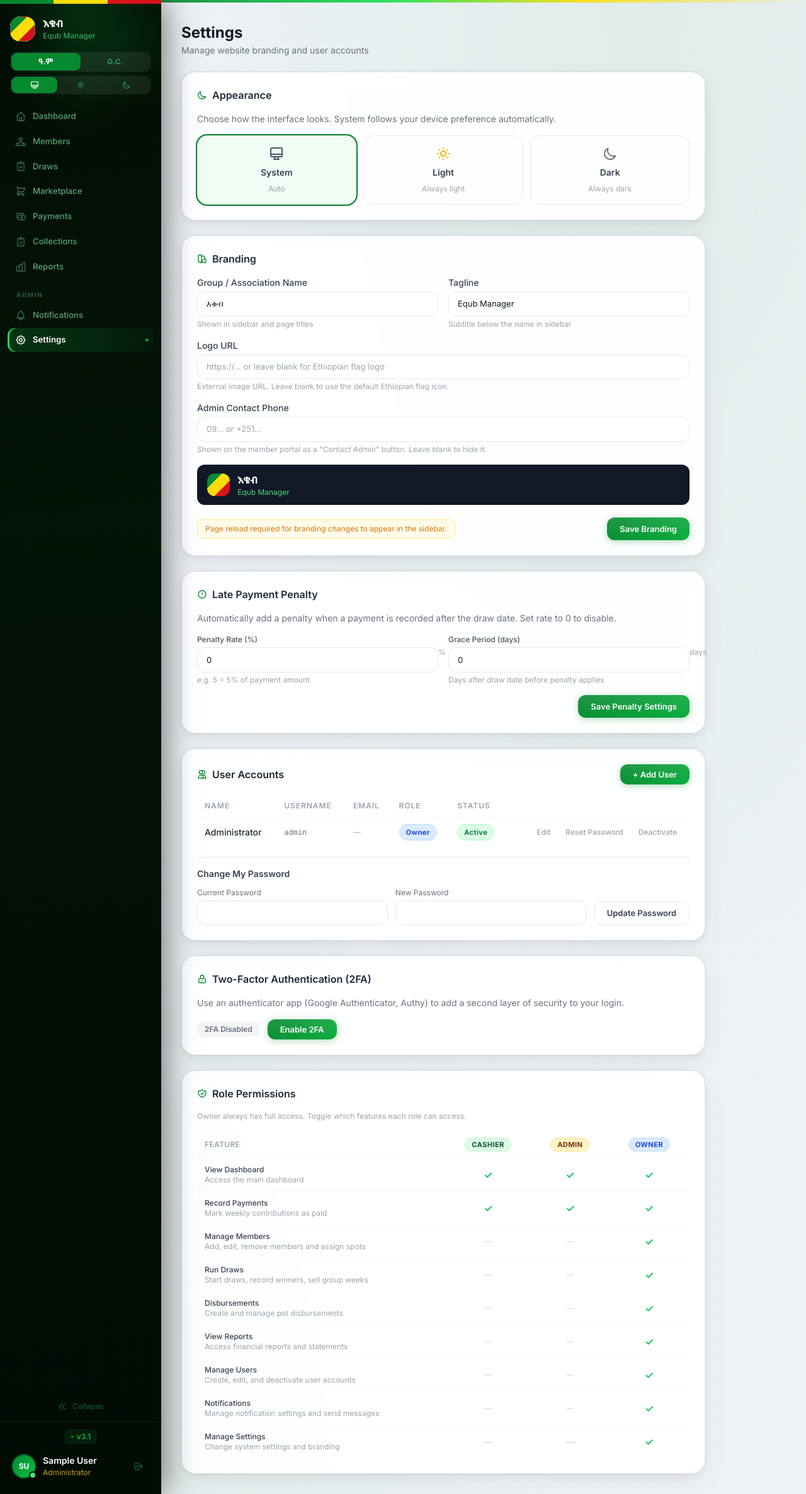
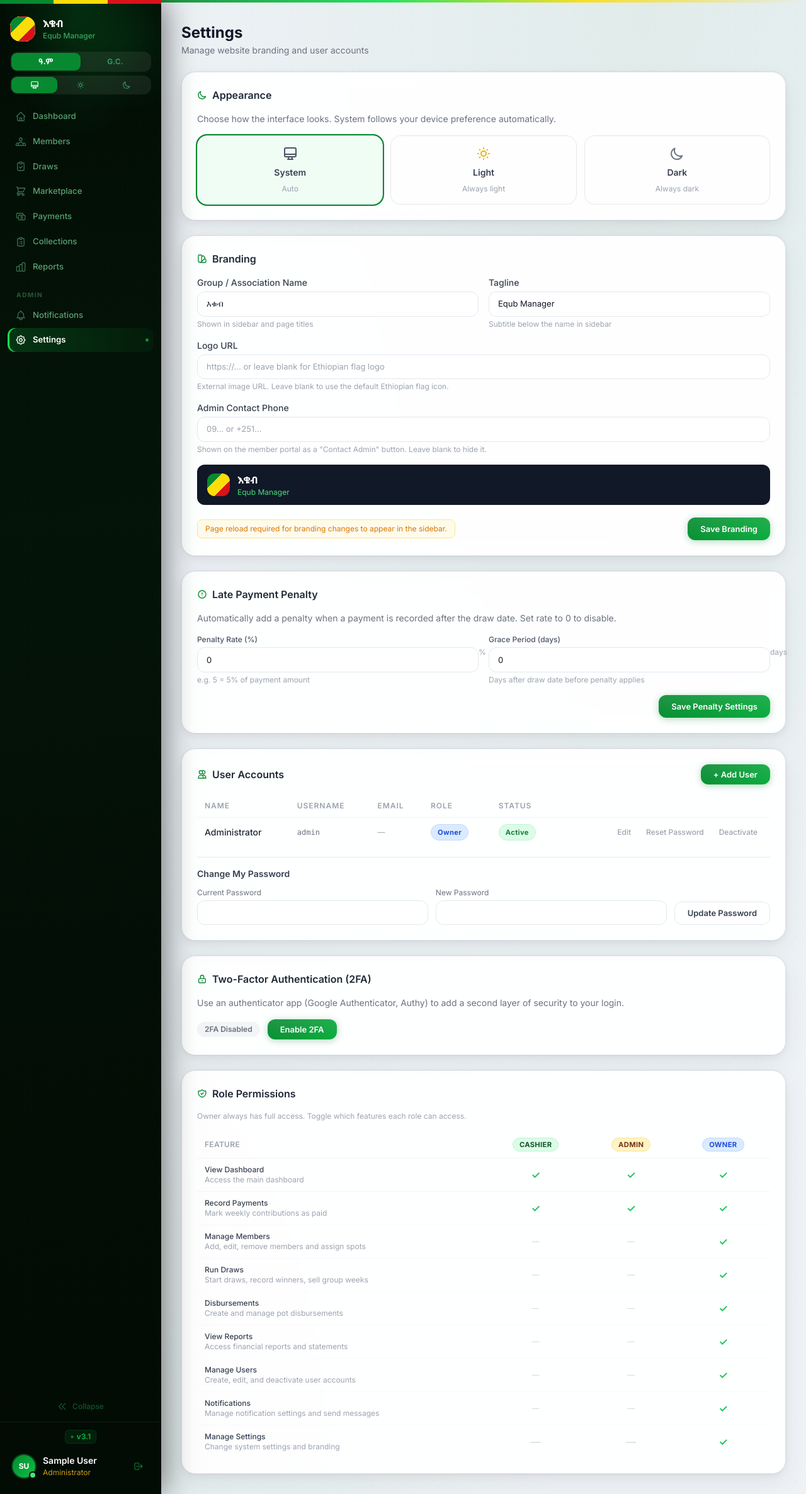
Before and after one commit to tesfaedu21-web/equb, a FastAPI app: page /settings in a window 1280 px wide. Shown: the whole page at 63% size. Run offline with FastAPI, Linux system fonts and the light colour scheme; the visitor is signed in with stand-in values (Sample User, id 1); data comes from the database, SQL or seed files in the repository; some libraries are stand-ins or nearby versions.

Commit message:
Remove max-w-4xl cap on Settings page to fill full content width
Co-Authored-By: Claude Sonnet 4.6 <noreply@anthropic.com>

```diff
--- a/templates/settings.html
+++ b/templates/settings.html
@@ -4,7 +4,7 @@
 
 {% block content %}
 <div x-data="settings()" x-init="load()">
-<div class="p-8 space-y-6 max-w-4xl">
+<div class="p-8 space-y-6">
 
   <!-- Header -->
   <div>
```
